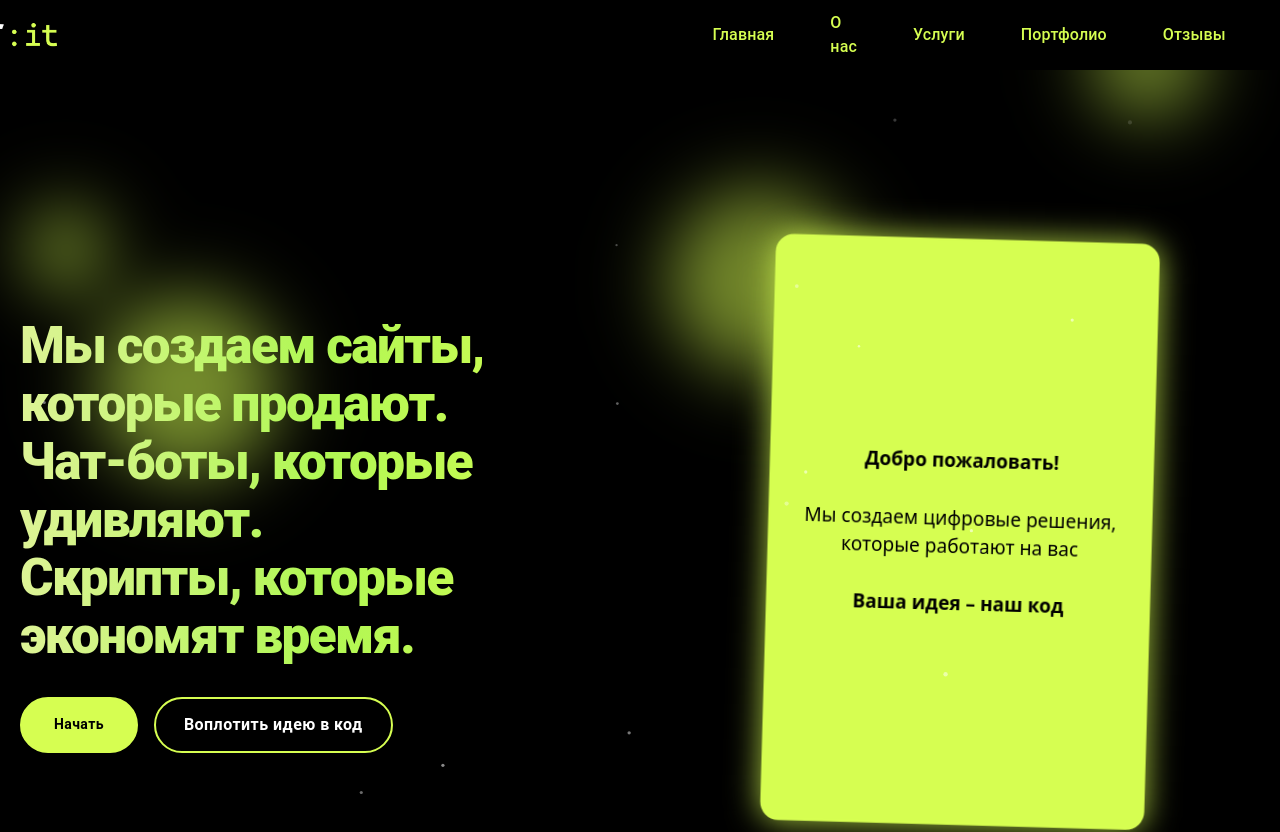
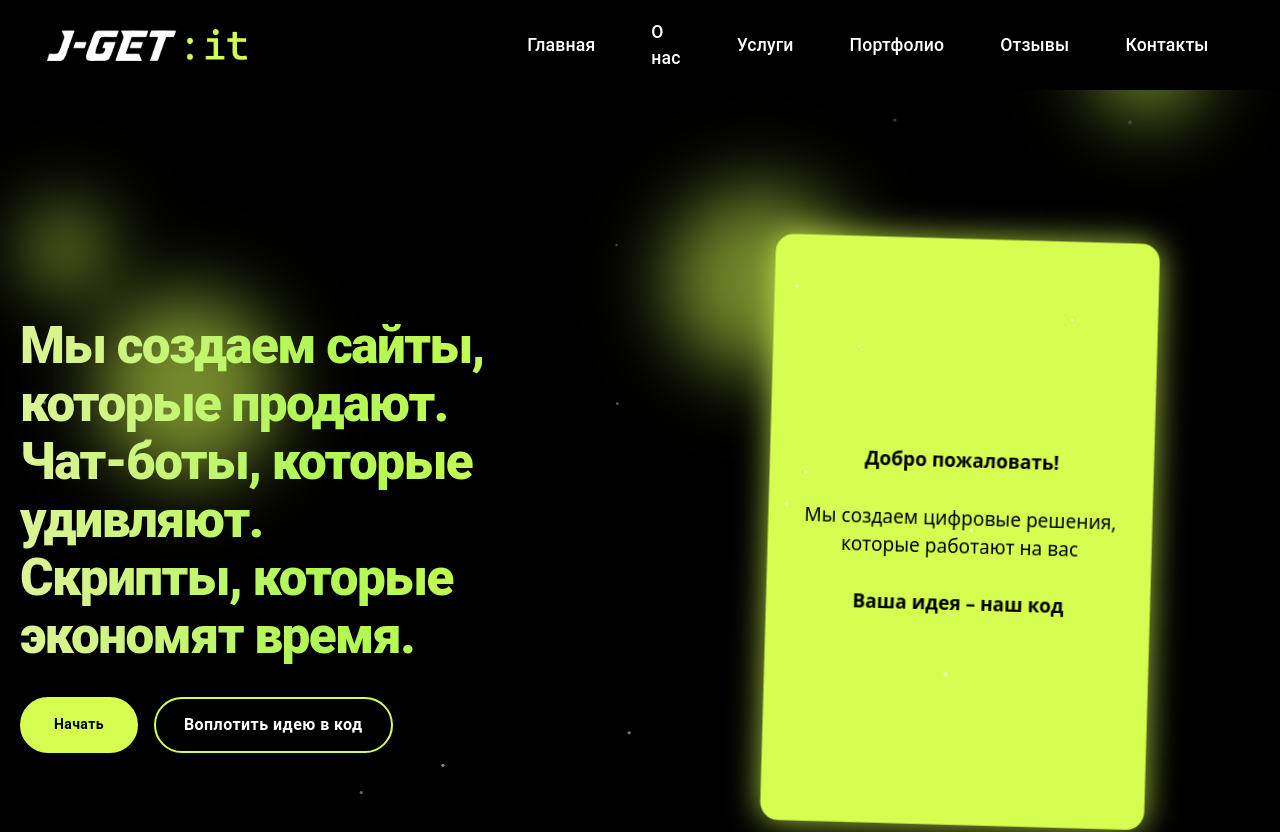
Before and after one commit to FlamingoKi/JGETit-site, a React (Vite) app: page / in a window 1280 px wide. Shown: the top 832 px of the page. Built offline with nearby package versions, Linux system fonts and the light colour scheme.

Commit message:
Правки header

```diff
--- a/src/components/Header.jsx
+++ b/src/components/Header.jsx
@@ -30,31 +30,43 @@ export default function Header() {
   }, []);
 
   return (
-    <AppBar position="fixed" color="default" elevation={0} sx={{ background: "#000" }}>
-      <Toolbar sx={{ justifyContent: "flex-start", minHeight: "90px", px: { xs: 2, md: 6 } }}>
+    <AppBar
+      position="fixed"
+      color="default"
+      elevation={0}
+      sx={{ background: "#000", height: "90px" }} // Явно задаем высоту AppBar
+    >
+      <Toolbar
+        sx={{
+          justifyContent: "flex-start",
+          minHeight: "180px",
+          height: "180px",
+          px: { xs: 2, md: 6 },
+        }}
+      >
         <Box sx={{ display: "flex", alignItems: "center", flex: "0 0 auto" }}>
           <img
             src="/logo.png"
             alt="Логотип"
             style={{
-              height: 150,
-              width: 150,
+              height: 200, // увеличено
+              width: 200,  // увеличено
               objectFit: "contain",
               display: "block",
             }}
           />
         </Box>
-        <Box sx={{ flex: 1, display: "flex", justifyContent: "flex-end", ml: { xs: 30, md: 80 } }}>
-          <List sx={{ display: "flex", gap: 3, p: 0, m: 0 }}>
+        <Box sx={{ flex: 1, display: "flex", justifyContent: "flex-end", ml: { xs: 8, md: 32 } }}>
+          <List sx={{ display: "flex", gap: 1, p: 0, m: 0 }}>
             {navLinks.map((item) => (
               <ListItem key={item.href} disablePadding sx={{ width: "auto" }}>
                 <ListItemButton
                   component="a"
                   href={item.href}
                   sx={{
-                    color: "#D6FE51",
-                    px: 2,
-                    py: 1,
+                    color: "#fff",
+                    px: 3,
+                    py: 2,
                     borderRadius: 0,
                     transition: "color 0.2s",
                     position: "relative",
@@ -79,7 +91,7 @@ export default function Header() {
                 >
                   <ListItemText
                     primary={
-                      <Typography variant="body1" sx={{ fontWeight: 500 }}>
+                      <Typography variant="body1" sx={{ fontWeight: 500, color: "#fff", fontSize: "1.1rem" }}>
                         {item.label}
                       </Typography>
                     }
```
